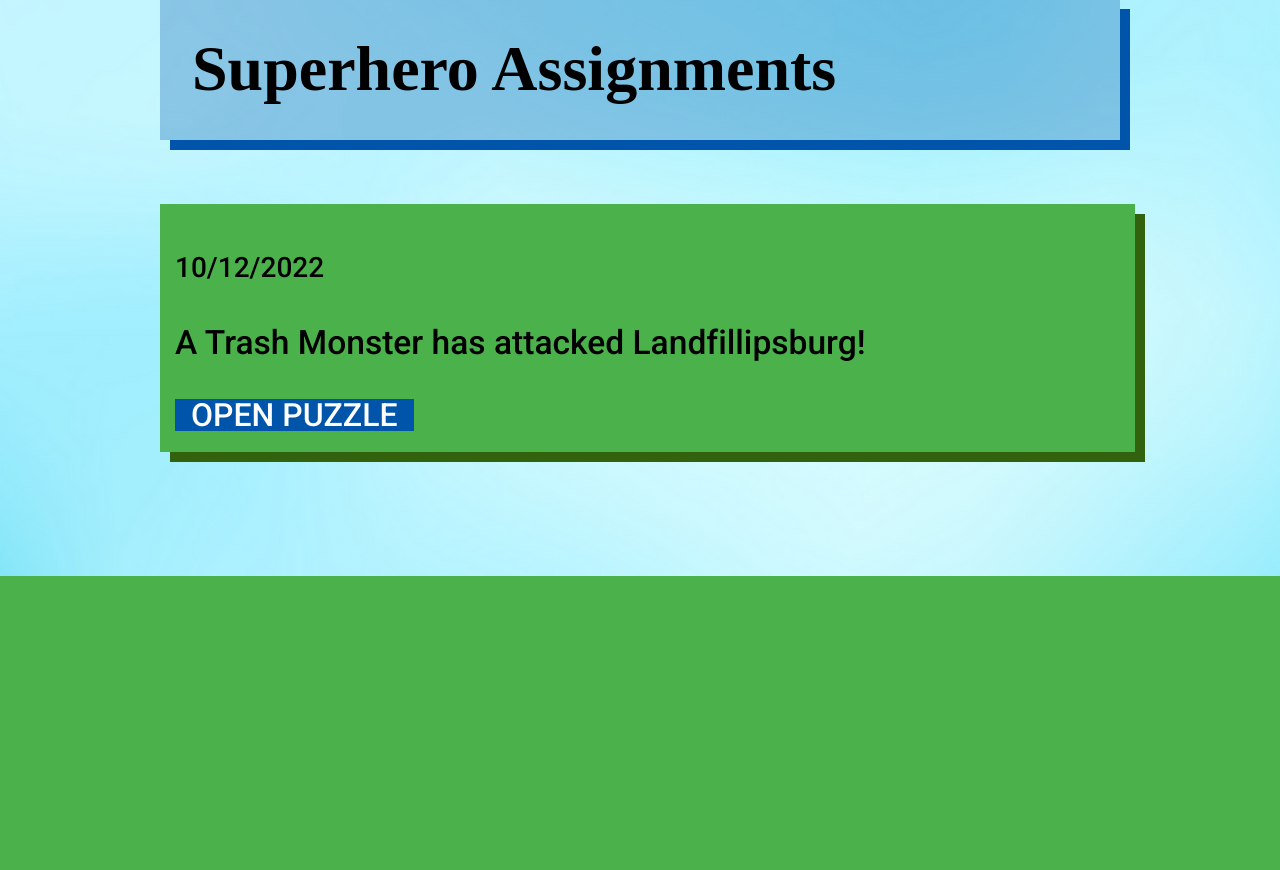
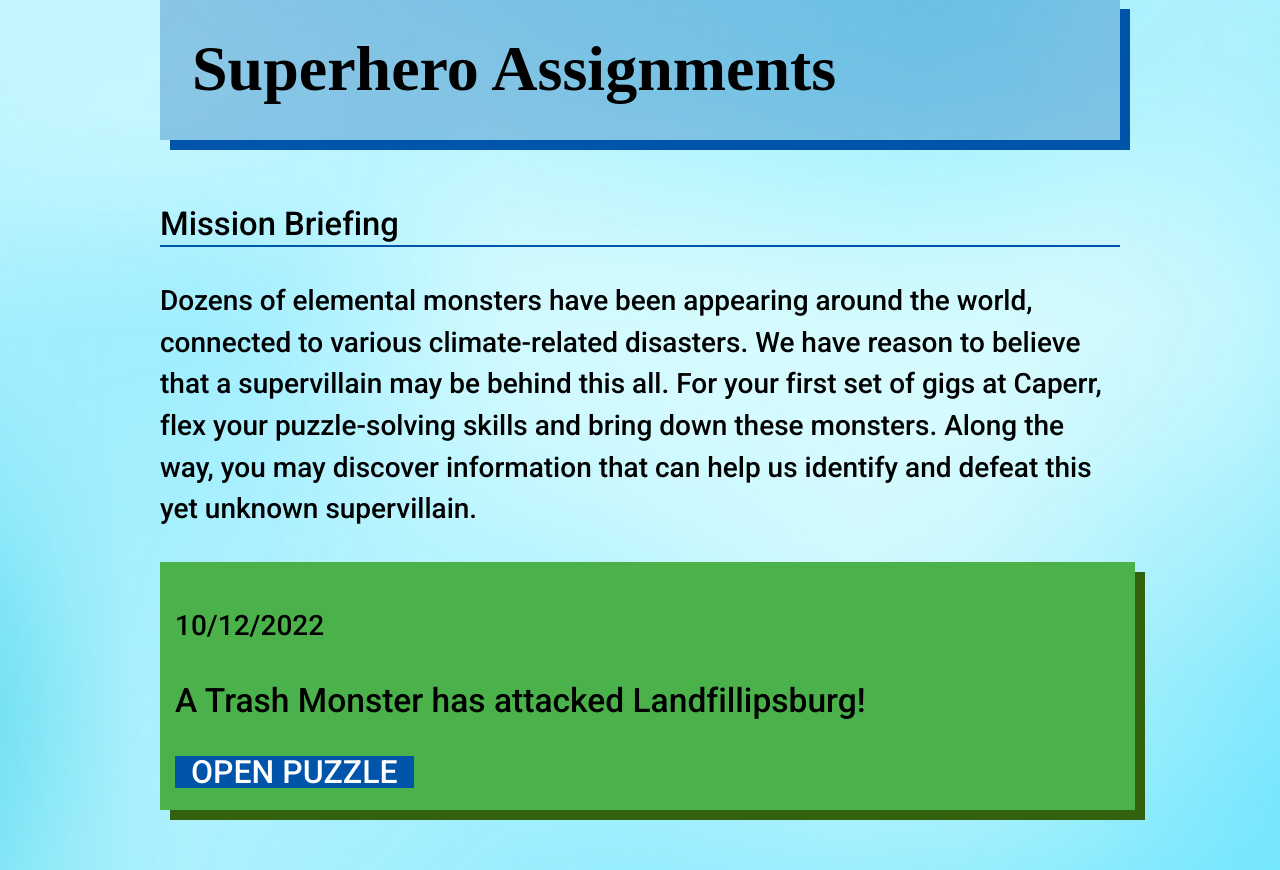
Before and after one commit to MatthewStein/caperr, a Django app: page /puzzles in a window 1280 px wide. Shown: the part 224-1094 px from the top of the page. Before the commit the page ends 800 px from the top, so only its background shows below. Run offline with Django 3.2, Linux system fonts and the light colour scheme; a user stored in the database is signed in; data comes from the database, SQL or seed files in the repository; data that the repository does not hold is empty; some libraries are stand-ins or nearby versions; some web fonts are replaced.

Commit message:
Add mission briefing

```diff
--- a/puzzles/fixtures/puzzles.yaml
+++ b/puzzles/fixtures/puzzles.yaml
@@ -10,7 +10,7 @@
     name: The Trash Monster
     slug: trash-monster
     body_template: trash-monster.html
-    answer: HIDDENGEMS
+    answer: HIDDEN GEMS
     round: 1
     unlock_global: 0
     unlock_local: 0
@@ -20,7 +20,7 @@
     name: The Apathydra
     slug: apathydra
     body_template: apathydra.html
-    answer: SEACHANGE
+    answer: SEA CHANGE
     round: 1
     unlock_global: 0
     unlock_local: 1
--- a/puzzles/templates/home.html
+++ b/puzzles/templates/home.html
@@ -28,7 +28,7 @@
     <div>
         <h4>{% translate "When" %}</h4>
         <div class="info-desc">
-            <p>The game runs from <i>October 12, 2022</i> through <i>November 11, 2022</i>, with a new Assignment (puzzle) release every Wednesday at noon EST.</p>
+            <p>The game runs from <i>October 12, 2022</i> through <i>November 11, 2022</i>, with a new puzzle released every Wednesday at noon EST.</p>
         </div>
     </div>
     <div>
--- a/puzzles/templates/puzzle_bodies/apathydra.html
+++ b/puzzles/templates/puzzle_bodies/apathydra.html
@@ -202,7 +202,7 @@ td {
 </table>
 
 <h3>Head 8</h3>
-<p>Maybe I'm not seeing properly, but I think some of these items aren't quite right... Once we dot those out, we should be able to feel around and decipher a hidden word</p>
+<p>Maybe I'm not seeing properly, but I think some of these items aren't quite right... Once we dot those out, we should be able to feel around and decipher a hidden word.</p>
 
 <div class="head8">
 <div class="row">
--- a/puzzles/templates/puzzles.html
+++ b/puzzles/templates/puzzles.html
@@ -2,12 +2,19 @@
 {% load i18n %}
 {% block content %}
 <style>
-    .earth-puzzle-block {
+    .puzzle {
         width: 100%;
         min-height: 150px;
         padding: 15px 0 15px 15px;
+        margin-bottom: 30px;
+    }
+    .earth-puzzle-block {
         background-color: #4bb24b;
         box-shadow: 10px 10px #32620e;
+    }
+    .water-puzzle-block {
+        background-color: rgb(58, 129, 209);
+        box-shadow: 10px 10px rgb(40, 59, 199);
     }
     .tm {
         width: 60%;
@@ -19,17 +26,21 @@
 
 <h1>Superhero Assignments</h1>
 
-<!-- <div class="puzzles-list">
+<!-- <table class="puzzles-list">
 {% for round in rounds.values %}
-{% for data in round.puzzles %}
-    <a href="{% url 'puzzle' data.puzzle.slug %}">
-        {{ data.puzzle.name }}
-    </a>
+    {% include 'puzzles_list.html' with round=round %}
 {% endfor %}
-{% endfor %}
+</table> -->
+<h3>Mission Briefing</h3>
+<p>Dozens of elemental monsters have been appearing around the world, connected to various climate-related disasters. We have reason to believe that a supervillain may be behind this all. For your first set of gigs at Caperr, flex your puzzle-solving skills and bring down these monsters. Along the way, you may discover information that can help us identify and defeat this yet unknown supervillain.</p>
+
+<!-- <div class="puzzle water-puzzle-block">
+    <p>10/19/2022</p>
+    <p style="font-size:1.2em;">The Apathydra has risen from the ocean!</p>
+    <a class="btn" href="/puzzle/apathydra">Open Puzzle</a>
 </div> -->
 
-<div class="earth-puzzle-block">
+<div class="puzzle earth-puzzle-block">
     <p>10/12/2022</p>
     <p style="font-size:1.2em;">A Trash Monster has attacked Landfillipsburg!</p>
     <a class="btn" href="/puzzle/trash-monster">Open Puzzle</a>
```
